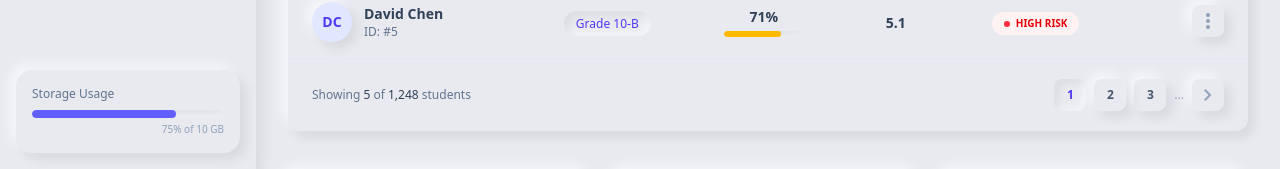
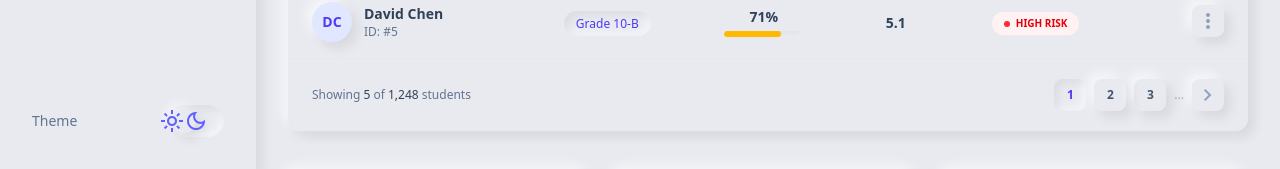
Before and after one commit to core-surya001/AcadAI, a Next.js app in the folder frontend/: page /students in a window 1280 px wide. Shown: the part 631-800 px from the top of the page. Built offline with nearby package versions, Linux system fonts and the light colour scheme; no server answers; sample sign-in values are in the browser's storage.

Commit message:
feat: replace storage usage with dark/light mode toggle in sidebar

```diff
--- a/frontend/src/app/layout.tsx
+++ b/frontend/src/app/layout.tsx
@@ -27,6 +27,19 @@ export default function RootLayout({
           rel="stylesheet"
           href="https://fonts.googleapis.com/css2?family=Material+Symbols+Outlined:opsz,wght,FILL,GRAD@20..48,100..700,0..1,-50..200&display=swap"
         />
+        <script
+          dangerouslySetInnerHTML={{
+            __html: `
+              try {
+                if (localStorage.theme === 'dark' || (!('theme' in localStorage) && window.matchMedia('(prefers-color-scheme: dark)').matches)) {
+                  document.documentElement.classList.add('dark')
+                } else {
+                  document.documentElement.classList.remove('dark')
+                }
+              } catch (_) {}
+            `,
+          }}
+        />
       </head>
       <body className={`${plusJakarta.variable} font-sans antialiased`}>{children}</body>
     </html>
--- a/frontend/src/components/Sidebar.tsx
+++ b/frontend/src/components/Sidebar.tsx
@@ -47,13 +47,25 @@ export default function Sidebar() {
         })}
       </nav>
 
-      {/* Storage */}
-      <div className="mt-auto p-4 neo-raised rounded-2xl bg-[#e8eaf0]">
-        <p className="text-xs text-slate-500 mb-2 font-medium">Storage Usage</p>
-        <div className="h-2 w-full neo-inset rounded-full overflow-hidden">
-          <div className="h-full bg-indigo-500 rounded-full" style={{ width: '75%' }} />
-        </div>
-        <p className="text-[10px] text-right mt-1 text-slate-400">75% of 10 GB</p>
+      {/* Theme Toggle */}
+      <div className="mt-auto p-4 flex items-center justify-between">
+        <span className="text-sm font-medium text-slate-500">Theme</span>
+        <button
+          onClick={() => {
+            document.documentElement.classList.toggle('dark');
+            const isDark = document.documentElement.classList.contains('dark');
+            localStorage.setItem('theme', isDark ? 'dark' : 'light');
+            // Trigger a re-render for the icon (optional, simple approach for now)
+            window.dispatchEvent(new Event('themeChange'));
+          }}
+          className="w-14 h-8 neo-inset rounded-full flex items-center p-1 cursor-pointer transition-all relative"
+        >
+          {/* We'll use a simple CSS toggle instead of state to keep it simple, but a real implementation would use a theme provider */}
+          <div className="w-6 h-6 bg-[#e8eaf0] neo-raised rounded-full flex items-center justify-center transition-transform transform translate-x-0 dark:translate-x-6">
+            <span className="material-symbols-outlined text-[14px] text-indigo-500 block dark:hidden">light_mode</span>
+            <span className="material-symbols-outlined text-[14px] text-indigo-500 hidden dark:block">dark_mode</span>
+          </div>
+        </button>
       </div>
     </aside>
   );
```
